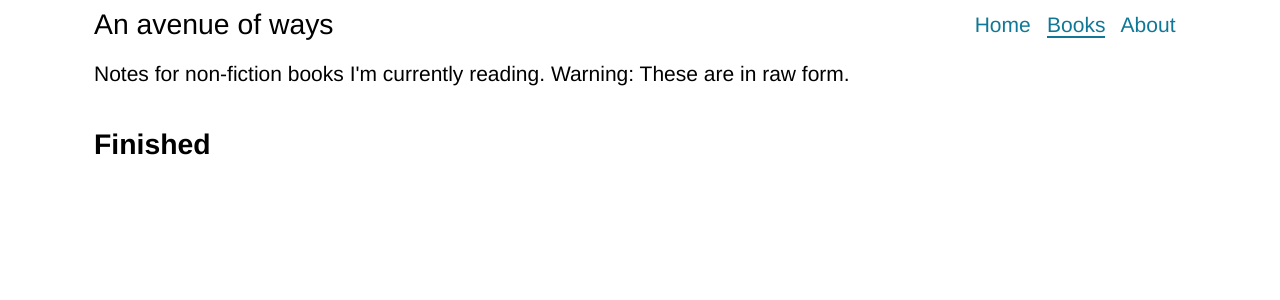
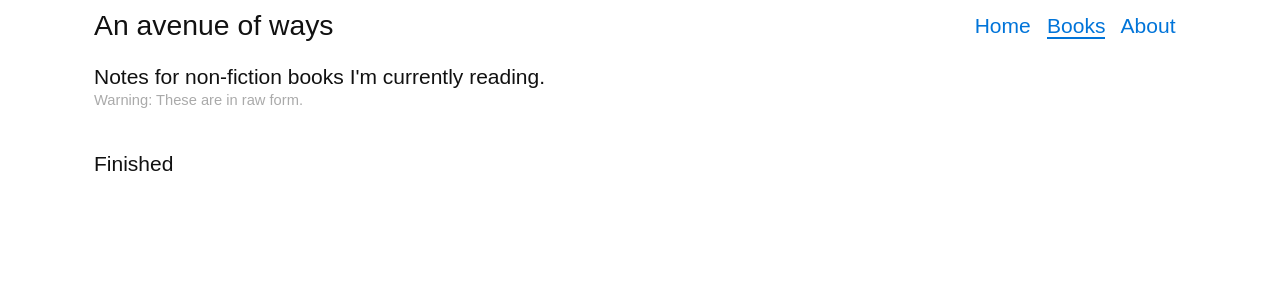
Before and after one commit to willemave/willemsavenue, a Jekyll site: the page built from books.html, in a window 1280 px wide. Shown: the top 300 px of the page. Built offline with Jekyll 4.4.1, drawn with Linux system fonts in a browser that asks for light colours; the list of posts is cut into pages by our own code.

Commit message:
Update styles.

```diff
--- a/_includes/pagination.html
+++ b/_includes/pagination.html
@@ -1,5 +1,5 @@
 {% if paginator.total_pages > 1 %}
-<div class="pagination clearfix mb1 mt2">
+<div class="pagination clearfix">
   {% if paginator.previous_page %}
     <a href="{{ paginator.previous_page_path }}" class="previous">Previous</a>
   {% else %}
--- a/books.html
+++ b/books.html
@@ -4,7 +4,11 @@ pagination:
   enabled: true
   category: books
 ---
-<div class="post-note">Notes for non-fiction books I'm currently reading. Warning: These are in raw form.</div>
+<div class="post-note">Notes for non-fiction books I'm currently reading.
+<span class="post-meta">Warning: These are in raw form.</span>
+</div>
+
+
 {% if paginator.page == 1 %}
 
   <div class="post-list">
@@ -23,8 +27,8 @@ pagination:
   </div>
 {% endif %}
 
-<div class="post-header">
-  <h2>Finished</h2>
+<div class="post-note">
+  Finished
 </div>
 
 <div class="post-list">
--- a/css/main.scss
+++ b/css/main.scss
@@ -3,13 +3,14 @@
 
 @charset "utf-8";
 
-$font-stack: Helvetica Neue, Helvetica sans-serif;
+$font-stack: Arial, Helvetica, sans-serif;
 $primary-color: #333;
-$dark-grey: #333;
-$light-grey: #ccc;
-$blue: #107896;
-$black: #000;
-$hover: 2px solid $blue;
+$dark-grey: #090E3B;
+$light-grey: #AAAAAA;
+$background-grey: #FFFFFF;
+$link: #0074D9;
+$black: #111111;
+$hover: 2px solid $link;
 $text-header: 1.35em;
 $text-list-header: 1.1em;
 $text-body: .9em;
@@ -29,7 +30,8 @@ $text-meta: .7em;
 
 body {
   font-size: 16px;
-
+  background-color: $background-grey;
+  line-height: 1.25;
   // slightly closer
   @include for-tablet-up {
     font-size: 17px;
@@ -123,13 +125,13 @@ a,
 a:link,
 a:active,
 a:visited {
-  color: #107896;
+  color: $link;
   text-decoration: none;
 }
 
 a:hover {
   border-bottom: $hover;
-  color: #107896;
+  color: $link;
   text-decoration: none;
 }
 
@@ -185,6 +187,7 @@ a:hover {
 .post-content {
   font-size: $text-body;
   color: $black;
+  line-height: 1.4;
   h1, h2 {
     font-size: 1.25em;
   }
@@ -197,7 +200,6 @@ a:hover {
 }
 
 .post-header {
-  vertical-align: middle;
   margin: 0.25em 0 0.5em 0;
   display: block;
 
@@ -208,6 +210,10 @@ a:hover {
   @include for-desktop-up {
     margin: 0.5em 0 1em 0;
   }
+}
+
+.pagination {
+  font-size: $text-meta;
 }
 
 /* clearfix */
```
